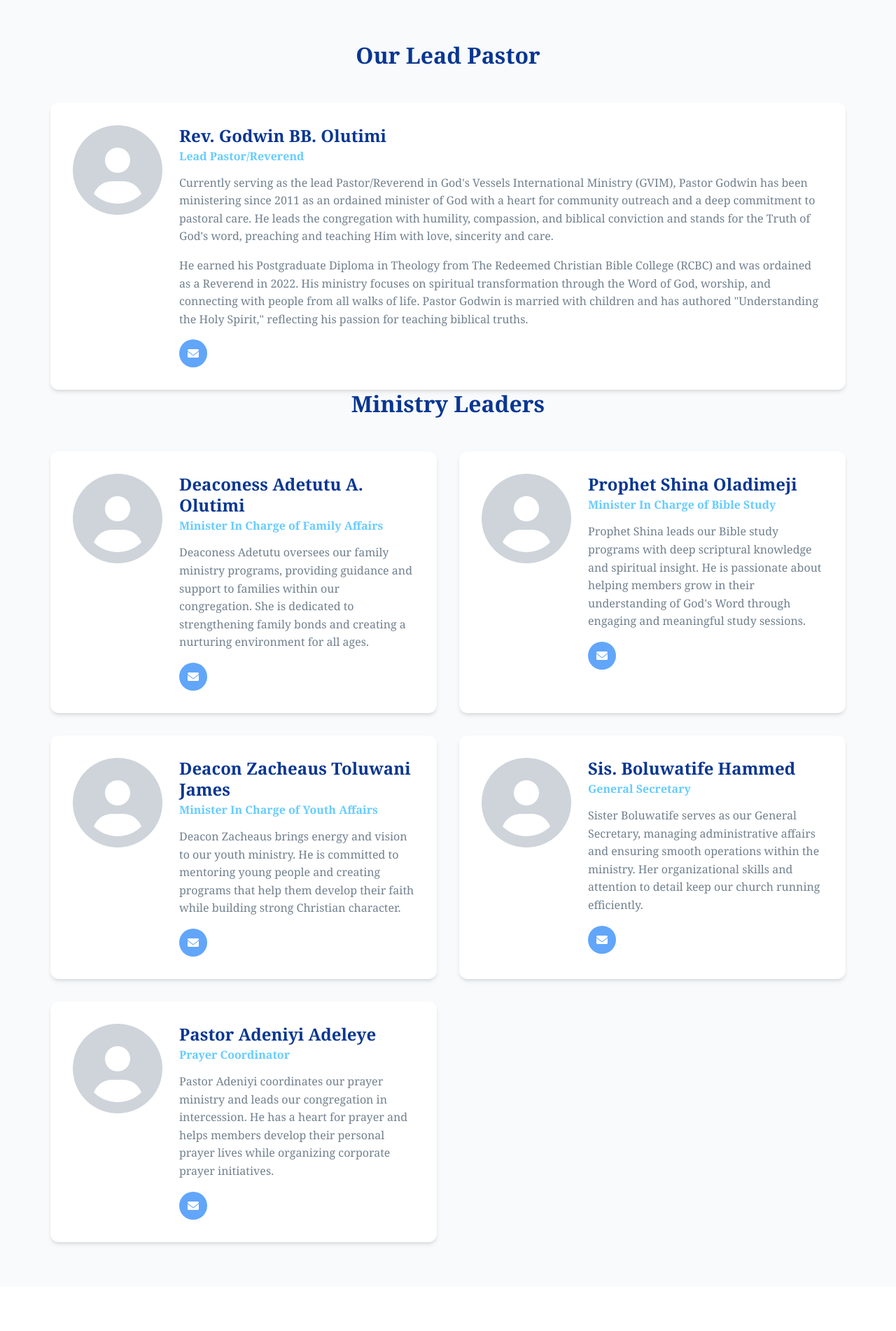
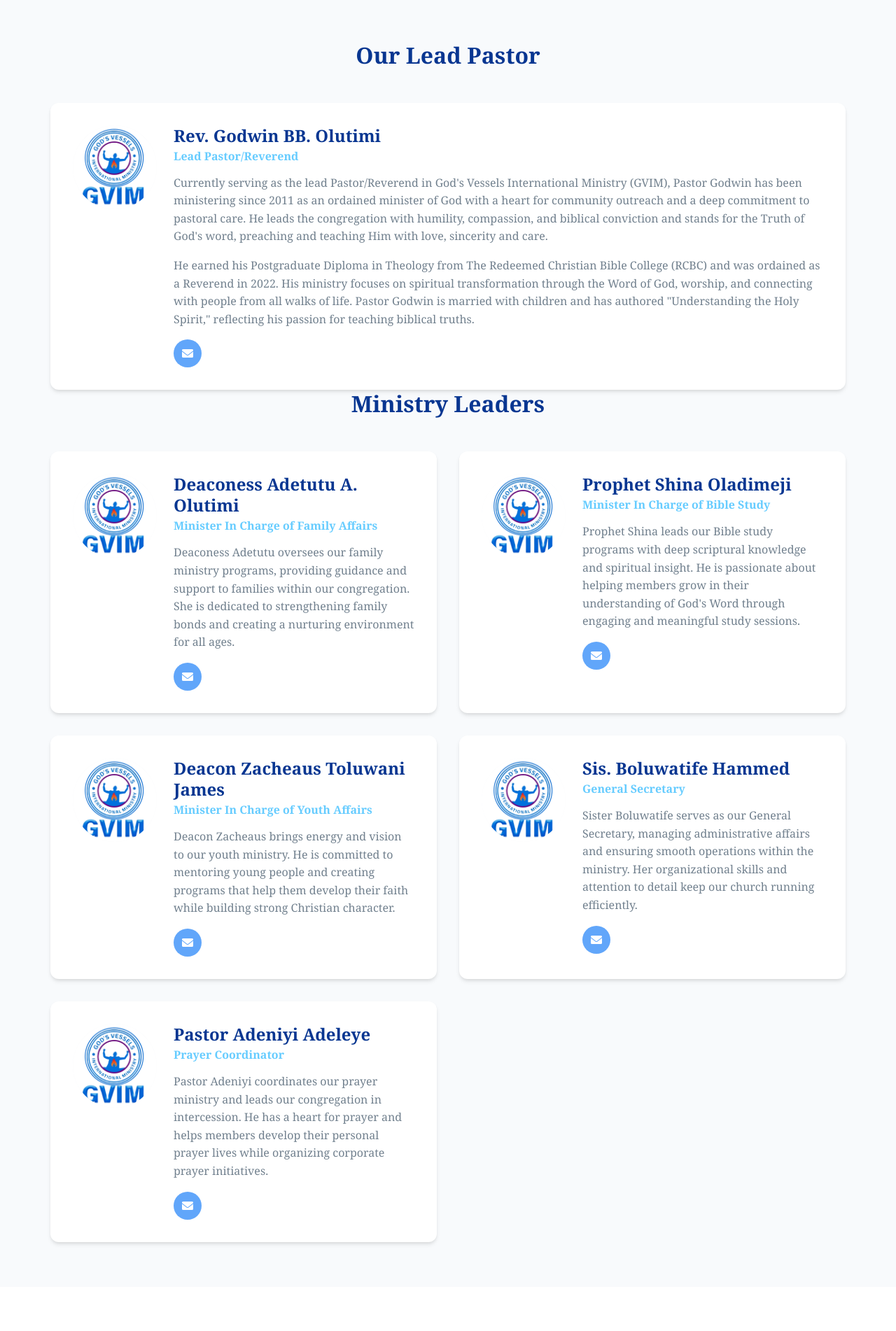
Before and after one commit to tallZacchaeus/gvim, a PHP site: page /about.html in a window 1280 px wide. Shown: the part 1794-3696 px from the top of the page at 70% size. Run offline with PHP 8.4, Linux system fonts and the light colour scheme.

Commit message:
Temporarily replace missing leader photos with the church logo
Replaces Font Awesome user icons with GVIM logo placeholders and styles in about.html and style.css.

Replit-Commit-Author: Agent
Replit-Commit-Session-Id: 700e4966-fda8-438f-a7cc-e0233ece42db
Replit-Commit-Screenshot-Url: https://storage.googleapis.com/screenshot-production-us-central1/32853747-e98f-4b10-805a-ab2010873307/6798d094-6745-4065-97fd-fd85cfcb317c.jpg

```diff
--- a/about.html
+++ b/about.html
@@ -132,7 +132,7 @@
                 <div class="lead-pastor-section">
                     <div class="leader-card lead-pastor-card">
                         <div class="leader-image">
-                            <i class="fas fa-user-circle fa-8x"></i>
+                            <img src="gvim-logo.jpg" alt="GVIM Logo" class="leader-placeholder-logo">
                         </div>
                         <div class="leader-info">
                             <h3>Rev. Godwin BB. Olutimi</h3>
@@ -150,7 +150,7 @@
                 <div class="leaders-grid">
                     <div class="leader-card">
                         <div class="leader-image">
-                            <i class="fas fa-user-circle fa-8x"></i>
+                            <img src="gvim-logo.jpg" alt="GVIM Logo" class="leader-placeholder-logo">
                         </div>
                         <div class="leader-info">
                             <h3>Deaconess Adetutu A. Olutimi</h3>
@@ -164,7 +164,7 @@
 
                     <div class="leader-card">
                         <div class="leader-image">
-                            <i class="fas fa-user-circle fa-8x"></i>
+                            <img src="gvim-logo.jpg" alt="GVIM Logo" class="leader-placeholder-logo">
                         </div>
                         <div class="leader-info">
                             <h3>Prophet Shina Oladimeji</h3>
@@ -178,7 +178,7 @@
 
                     <div class="leader-card">
                         <div class="leader-image">
-                            <i class="fas fa-user-circle fa-8x"></i>
+                            <img src="gvim-logo.jpg" alt="GVIM Logo" class="leader-placeholder-logo">
                         </div>
                         <div class="leader-info">
                             <h3>Deacon Zacheaus Toluwani James</h3>
@@ -192,7 +192,7 @@
 
                     <div class="leader-card">
                         <div class="leader-image">
-                            <i class="fas fa-user-circle fa-8x"></i>
+                            <img src="gvim-logo.jpg" alt="GVIM Logo" class="leader-placeholder-logo">
                         </div>
                         <div class="leader-info">
                             <h3>Sis. Boluwatife Hammed</h3>
@@ -206,7 +206,7 @@
 
                     <div class="leader-card">
                         <div class="leader-image">
-                            <i class="fas fa-user-circle fa-8x"></i>
+                            <img src="gvim-logo.jpg" alt="GVIM Logo" class="leader-placeholder-logo">
                         </div>
                         <div class="leader-info">
                             <h3>Pastor Adeniyi Adeleye</h3>
--- a/style.css
+++ b/style.css
@@ -536,6 +536,20 @@ blockquote cite {
 .leader-image {
     flex-shrink: 0;
     color: hsl(var(--gray-300));
+    width: 120px;
+    height: 120px;
+    border-radius: 50%;
+    overflow: hidden;
+    display: flex;
+    align-items: center;
+    justify-content: center;
+    background-color: hsl(var(--gray-50));
+}
+
+.leader-placeholder-logo {
+    width: 100%;
+    height: 100%;
+    object-fit: cover;
 }
 
 .leader-info h3 {
```
